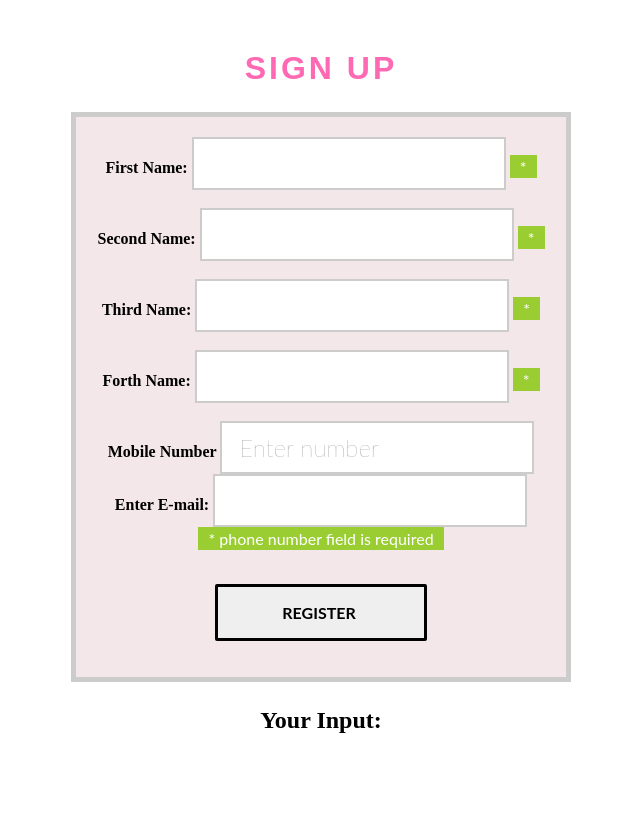
After one commit to majdalbalawneh/project-4, a PHP site: page /login2.php in a window 1280 px wide. The commit adds this page. Shown: the whole page, without its empty margins (319-959 px from the left). Run offline with PHP 8.4, Linux system fonts and the light colour scheme.

Commit message:
project4

```diff
--- a/login.css
+++ b/login.css
@@ -74,3 +74,6 @@ button:hover{
     justify-content: space-between;
 
 }
+.welcome{
+    text-align: center;
+}
--- /dev/null
+++ b/login2.php
@@ -0,0 +1,224 @@
+<! Doctype html>
+<html lang="en">
+<head>
+  <meta charset="utf-8">
+  <meta name="viewport" content="width=device-width, initial-scale=1, shrink-to-fit=no">
+  <title> PHP Registration Form Example </title>
+  <style>
+.error {
+color: white;
+    font-family: lato;
+    background: yellowgreen;
+    display: inline-block;
+    padding: 2px 10px;
+}
+* {
+    padding: 0;
+    margin: 0;
+    box-sizing: border-box;
+}
+body {
+    margin: 50px auto;
+    text-align: center;
+    width: 800px;
+}
+h1 {
+    font-family: sans-serif;
+  display: block;
+  font-size: 2rem;
+  font-weight: bold;
+  text-align: center;
+  letter-spacing: 3px;
+  color: hotpink;
+    text-transform: uppercase;
+}
+label {
+    width: 150px;
+    display: inline-block;
+    text-align: left;
+    font-size: 1.5rem;
+    font-family: 'Lato';
+}
+input {
+    border: 2px solid #ccc;
+    font-size: 1.5rem;
+    font-weight: 100;
+    font-family: 'Lato';
+    padding: 10px;
+}
+form {
+    margin: 25px auto;
+    padding: 20px;
+    border: 5px solid #ccc;
+    width: 500px;
+    background: #f3e7e9;
+}
+div.form-element {
+    margin: 20px 0;
+}
+input[type=submit]::after {
+  background: #fff;
+  content: '';
+  position: absolute;
+  z-index: -1;
+}
+input[type=submit] {
+  border: 3px solid;
+  border-radius: 2px;
+
+  display: block;
+  font-size: 1em;
+  font-weight: bold;
+  margin: 1em auto;
+  padding: 1em 4em;
+ position: relative;
+  text-transform: uppercase;
+}
+input[type=submit]::before
+{
+  background: #fff;
+  content: '';
+  position: absolute;
+  z-index: -1;
+}
+input[type=submit]:hover {
+  color: #1A33FF;
+}
+</style>
+</head>
+<body>
+<?php
+session_start();
+$fnameErr = "";
+$snameErr = "";
+$tnameErr = "";
+$fonameErr = "";
+$emailErr = "";
+$fname = "";
+$sname = "";
+$tname = "";
+$foname = "";
+$email = "";
+$phon="";
+$phonErr="";
+
+
+if ($_SERVER["REQUEST_METHOD"] == "POST") {
+  if (empty($_POST["fname"])) {
+    $nameErr = "Name Field is required";
+  } else {
+    $fname = test_input($_POST["fname"]);
+    if (!preg_match("/^[a-zA-Z-' ]*$/",$fname)) {
+      $fnameErr = "Only letters and white space allowed";
+    }
+  }}
+
+
+    //////////
+
+
+    if ($_SERVER["REQUEST_METHOD"] == "POST") {
+      if (empty($_POST["sname"])) {
+        $snameErr = "Name Field is required";
+      } else {
+        $sname = test_input($_POST["sname"]);
+        if (!preg_match("/^[a-zA-Z-' ]*$/",$sname)) {
+          $snameErr = "Only letters and white space allowed";
+        } } }
+
+        /////////
+        if ($_SERVER["REQUEST_METHOD"] == "POST") {
+          if (empty($_POST["tname"])) {
+            $tnameErr = "Name Field is required";
+          } else {
+            $tname = test_input($_POST["tname"]);
+            if (!preg_match("/^[a-zA-Z-' ]*$/",$tname)) {
+              $tnameErr = "Only letters and white space allowed";
+            }  }}
+            ///////////////////
+            if ($_SERVER["REQUEST_METHOD"] == "POST") {
+              if (empty($_POST["foname"])) {
+                $fonameErr = "Name Field is required";
+              } else {
+                $foname = test_input($_POST["foname"]);
+                if (!preg_match("/^[a-zA-Z-' ]*$/",$foname)) {
+                  $fonameErr = "Only letters and white space allowed";
+                } }}
+                 //////////////////////
+
+    if (empty($_POST["email"])) {
+    $emailErr = "Email field is required";
+    }
+    else {
+    $email = test_input($_POST["email"]);
+    if (!filter_var($email, FILTER_VALIDATE_EMAIL)) {
+      $emailErr = "Invalid email format";
+    }
+  }
+
+  if (empty($_POST["phon"])) {
+    $phonErr = "phone number field is required";
+    }
+    else {
+    $phon = test_input($_POST["phon"]);
+   }
+    if (preg_match("/[^0-9]/
+    ", $phon)){
+      $phonErr ="Invalid phon numbar";
+      echo$phonErr;
+    }
+
+
+
+function test_input($data) {
+  $data = trim($data);
+  $data = stripslashes($data);
+  $data = htmlspecialchars($data);
+  return $data;
+}
+
+?>
+<h1>  Sign Up </h1>
+<form method="post" action="<?php echo htmlspecialchars($_SERVER["PHP_SELF"]);?>">
+  <b> First Name: </b> <input type="text" name="fname" value="<?php echo $fname;?>">
+  <span class="error"> *  <?php echo $fnameErr;?> </span>
+  <br> <br>
+
+  <form method="post" action="<?php echo htmlspecialchars($_SERVER["PHP_SELF"]);?>">
+  <b> Second Name: </b> <input type="text" name="sname" value="<?php echo $sname;?>">
+  <span class="error"> *  <?php echo $snameErr;?> </span>
+  <br> <br>
+
+  <form method="post" action="<?php echo htmlspecialchars($_SERVER["PHP_SELF"]);?>">
+  <b> Third Name: </b> <input type="text" name="tname" value="<?php echo $tname;?>">
+  <span class="error"> *  <?php echo $tnameErr;?> </span>
+  <br> <br>
+  <form method="post" action="<?php echo htmlspecialchars($_SERVER["PHP_SELF"]);?>">
+  <b> Forth Name: </b> <input type="text" name="foname" value="<?php echo $foname;?>">
+  <span class="error"> *  <?php echo $fonameErr;?> </span>
+  <br> <br>
+
+<!-- //////////////////////////// -->
+
+  <b>  Mobile Number </b>
+    <span > <input type="text"  name="phon"  placeholder=" Enter number" > </span>
+  <!-- //////////////////// -->
+ <b> Enter E-mail: </b> <input type="text" name="email" value="<?php echo $email;?>">
+  <span class="error"> * <?php echo $phonErr;?> </span>
+  <br> <br>
+
+
+
+
+  <input type="submit" name="submit" value="Register ">
+</form>
+<?php
+echo "<h2> Your Input: </h2>";
+echo $fname ." ".$sname ." ".$tname ." " .$foname;
+echo "<br>";
+echo $email;
+echo "<br>";
+echo $phon;
+?>
+</body>
+</html>
```
Also changed, not shown: Admin.php (added, +160 -0 lines), login.html (+7 -0 lines), register.php (added, +180 -0 lines).
